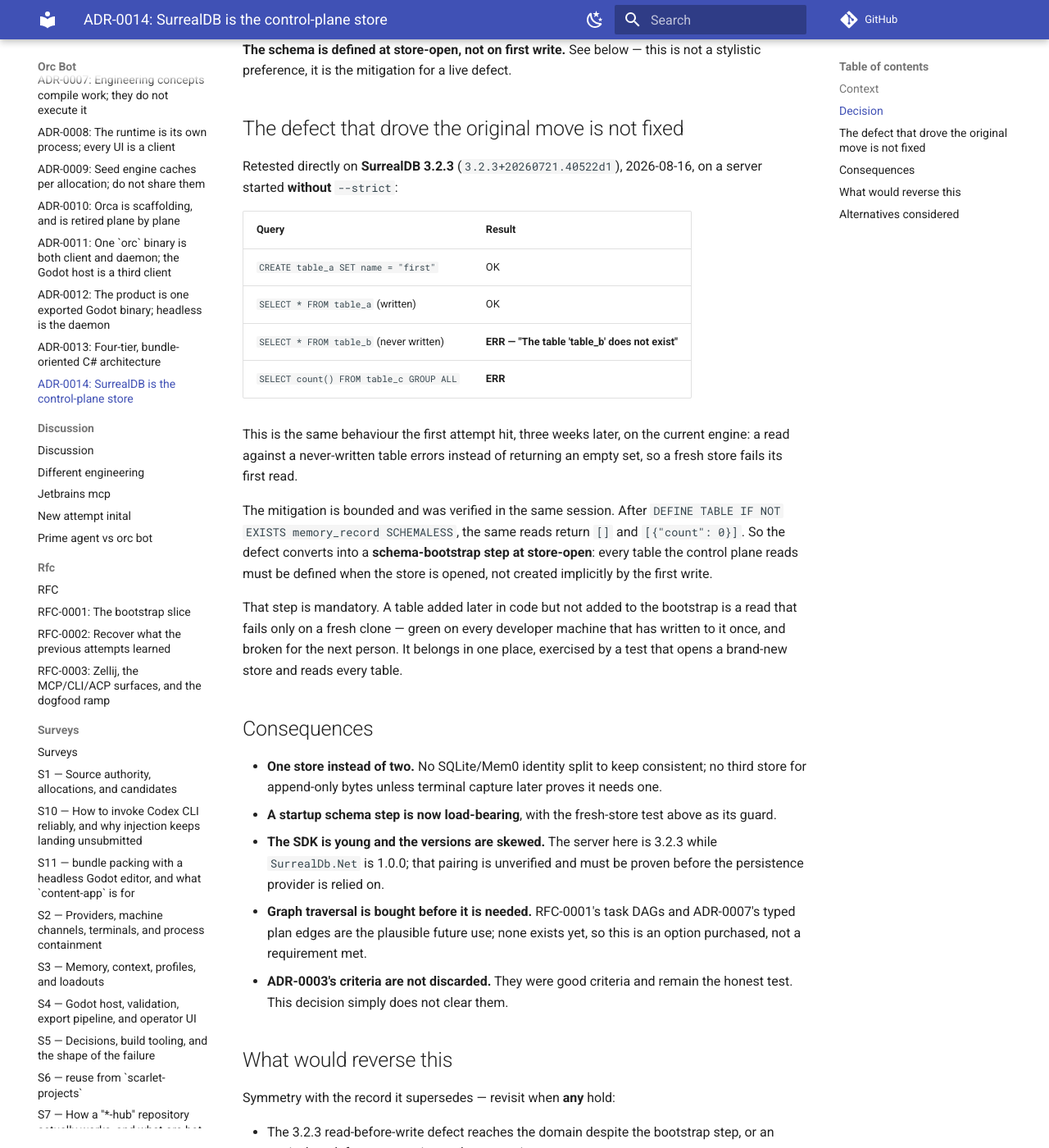
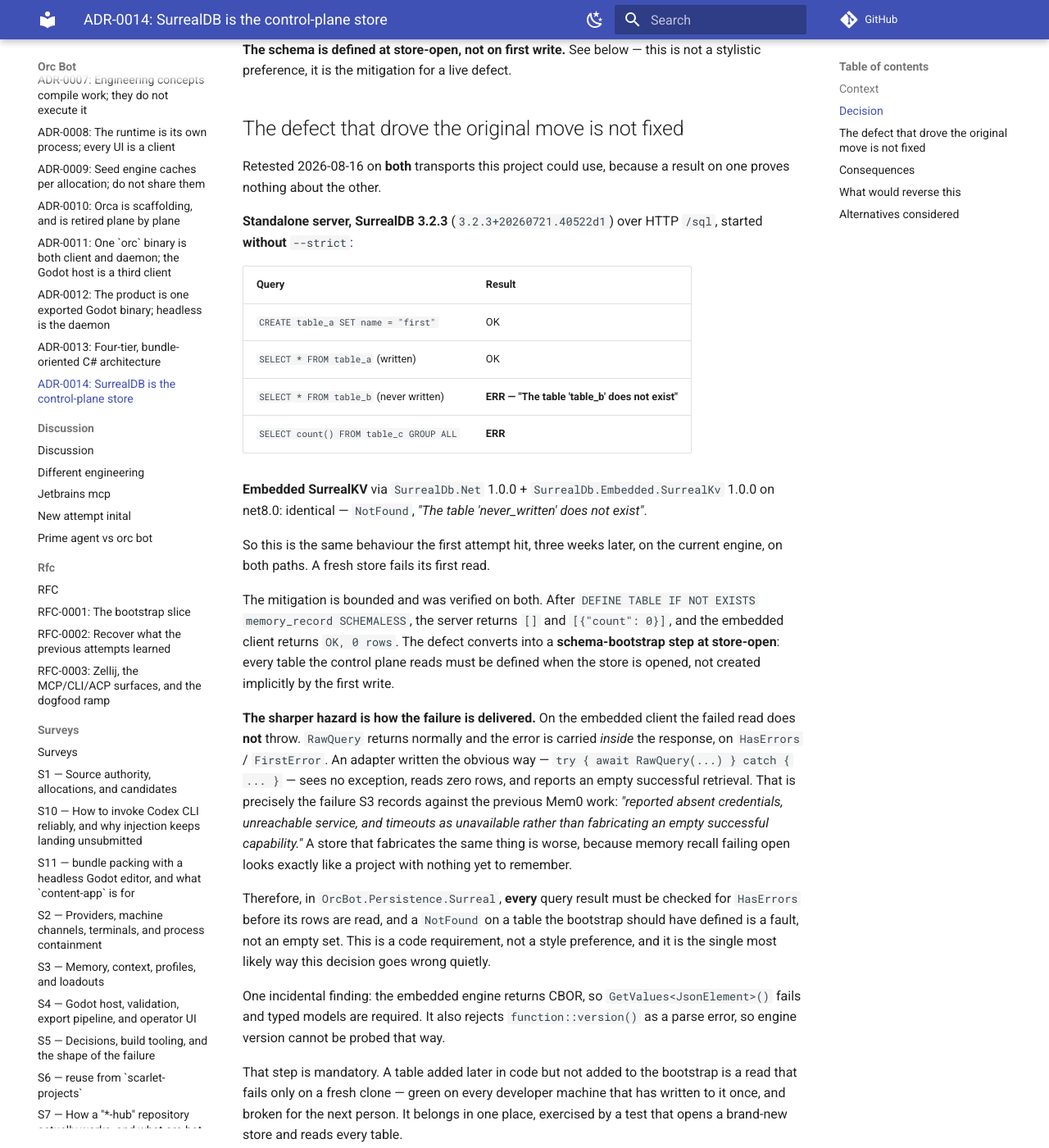
Before and after one commit to GiantCroissant-Lunar/orc-bot-hub, an MkDocs documentation site: the page built from docs/adr/0014-surrealdb-is-the-control-plane-store.md, in a window 1280 px wide and 1400 px high, scrolled down 1176 px. Shown: the whole window at 82% size. Built offline with MkDocs 1.6.1 and Material for MkDocs 9.7.7, drawn with Linux system fonts in a browser that asks for light colours; comment, search, counter and statistics services are not loaded; some of the changed text lies outside the part shown.

Commit message:
docs: ADR-0014 -- retest both transports, and how the failure is delivered
The first version tested only the standalone 3.2.3 server over HTTP and let
that stand for the decision. Retested through SurrealDb.Net 1.0.0 with
embedded SurrealKV: same defect, NotFound "the table does not exist", and the
same DEFINE TABLE mitigation. The claim holds on both paths, which is what it
needed to say in the first place.

The more useful finding is how the embedded client delivers it. The failed
read does NOT throw -- RawQuery returns normally and the error rides inside
the response on HasErrors/FirstError. An adapter written the obvious way with
try/catch sees no exception, reads zero rows, and reports an empty successful
retrieval. That is exactly the failure S3 records against the previous Mem0
work, and it is worse in a store, because memory recall failing open is
indistinguishable from a project with nothing yet to remember. Checking
HasErrors before reading rows is now a recorded code requirement.

Also records the 1.0.0 API surface found by spike, since none of it matches
the shape the docs suggest: connection-string form, AddSurrealKvProvider, a
scoped ISurrealDbSession rather than ISurrealDbClient, IAsyncDisposable only,
and an explicit Use() because the connection string's namespace is not applied
to the session.

Co-Authored-By: Claude Opus 5 <noreply@anthropic.com>

```diff
--- a/docs/adr/0014-surrealdb-is-the-control-plane-store.md
+++ b/docs/adr/0014-surrealdb-is-the-control-plane-store.md
@@ -52,8 +52,11 @@ not a stylistic preference, it is the mitigation for a live defect.
 
 ## The defect that drove the original move is not fixed
 
-Retested directly on **SurrealDB 3.2.3** (`3.2.3+20260721.40522d1`), 2026-08-16,
-on a server started **without** `--strict`:
+Retested 2026-08-16 on **both** transports this project could use, because a
+result on one proves nothing about the other.
+
+**Standalone server, SurrealDB 3.2.3** (`3.2.3+20260721.40522d1`) over HTTP
+`/sql`, started **without** `--strict`:
 
 | Query | Result |
 | --- | --- |
@@ -62,15 +65,41 @@ on a server started **without** `--strict`:
 | `SELECT * FROM table_b` (never written) | **ERR — "The table 'table_b' does not exist"** |
 | `SELECT count() FROM table_c GROUP ALL` | **ERR** |
 
-This is the same behaviour the first attempt hit, three weeks later, on the
-current engine: a read against a never-written table errors instead of returning
-an empty set, so a fresh store fails its first read.
+**Embedded SurrealKV** via `SurrealDb.Net` 1.0.0 + `SurrealDb.Embedded.SurrealKv`
+1.0.0 on net8.0: identical — `NotFound`, *"The table 'never_written' does not
+exist"*.
 
-The mitigation is bounded and was verified in the same session. After
-`DEFINE TABLE IF NOT EXISTS memory_record SCHEMALESS`, the same reads return `[]`
-and `[{"count": 0}]`. So the defect converts into a **schema-bootstrap step at
-store-open**: every table the control plane reads must be defined when the store
-is opened, not created implicitly by the first write.
+So this is the same behaviour the first attempt hit, three weeks later, on the
+current engine, on both paths. A fresh store fails its first read.
+
+The mitigation is bounded and was verified on both. After
+`DEFINE TABLE IF NOT EXISTS memory_record SCHEMALESS`, the server returns `[]`
+and `[{"count": 0}]`, and the embedded client returns `OK, 0 rows`. The defect
+converts into a **schema-bootstrap step at store-open**: every table the control
+plane reads must be defined when the store is opened, not created implicitly by
+the first write.
+
+**The sharper hazard is how the failure is delivered.** On the embedded client
+the failed read does **not** throw. `RawQuery` returns normally and the error is
+carried *inside* the response, on `HasErrors` / `FirstError`. An adapter written
+the obvious way — `try { await RawQuery(...) } catch { ... }` — sees no
+exception, reads zero rows, and reports an empty successful retrieval. That is
+precisely the failure S3 records against the previous Mem0 work: *"reported
+absent credentials, unreachable service, and timeouts as unavailable rather than
+fabricating an empty successful capability."* A store that fabricates the same
+thing is worse, because memory recall failing open looks exactly like a project
+with nothing yet to remember.
+
+Therefore, in `OrcBot.Persistence.Surreal`, **every** query result must be
+checked for `HasErrors` before its rows are read, and a `NotFound` on a table the
+bootstrap should have defined is a fault, not an empty set. This is a code
+requirement, not a style preference, and it is the single most likely way this
+decision goes wrong quietly.
+
+One incidental finding: the embedded engine returns CBOR, so
+`GetValues<JsonElement>()` fails and typed models are required. It also rejects
+`function::version()` as a parse error, so engine version cannot be probed that
+way.
 
 That step is mandatory. A table added later in code but not added to the
 bootstrap is a read that fails only on a fresh clone — green on every developer
@@ -85,9 +114,15 @@ table.
   needs one.
 - **A startup schema step is now load-bearing**, with the fresh-store test above
   as its guard.
-- **The SDK is young and the versions are skewed.** The server here is 3.2.3
-  while `SurrealDb.Net` is 1.0.0; that pairing is unverified and must be proven
-  before the persistence provider is relied on.
+- **The SDK is young and its 1.0.0 surface is not the one the docs describe.**
+  Verified by spike: `AddSurreal` takes a connection string
+  (`Endpoint=...;Namespace=...;Database=...`), not a bare endpoint; the embedded
+  provider must be registered with `AddSurrealKvProvider()`; the resolved service
+  is a **scoped `ISurrealDbSession`**, not `ISurrealDbClient`; it is
+  `IAsyncDisposable` only; and the namespace from the connection string is *not*
+  applied to the session — an explicit `Use(ns, db)` is required or every
+  statement fails with "Specify a namespace to use". None of this is hard, but
+  all of it is undocumented surface that a future upgrade can move.
 - **Graph traversal is bought before it is needed.** RFC-0001's task DAGs and
   ADR-0007's typed plan edges are the plausible future use; none exists yet, so
   this is an option purchased, not a requirement met.
```
